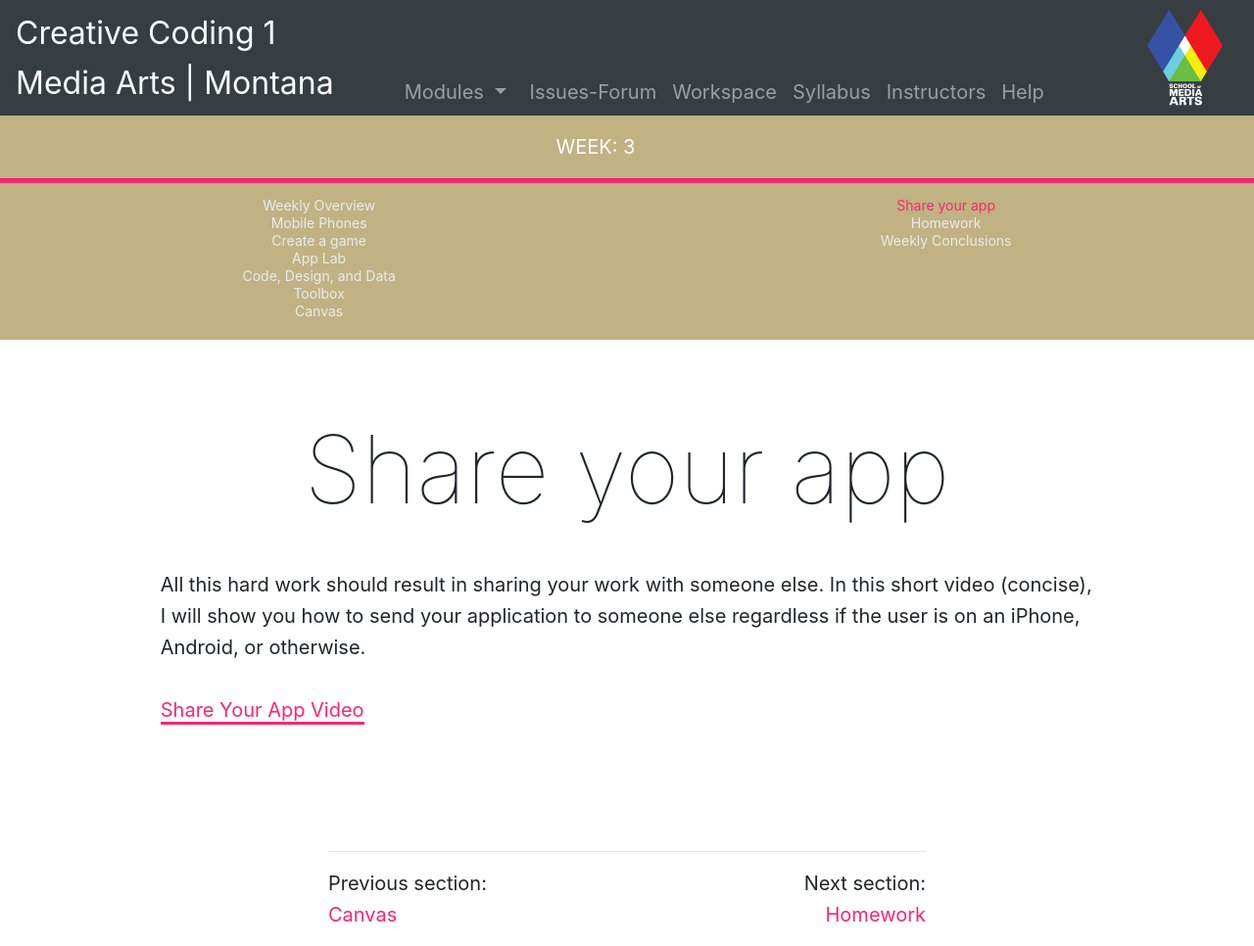
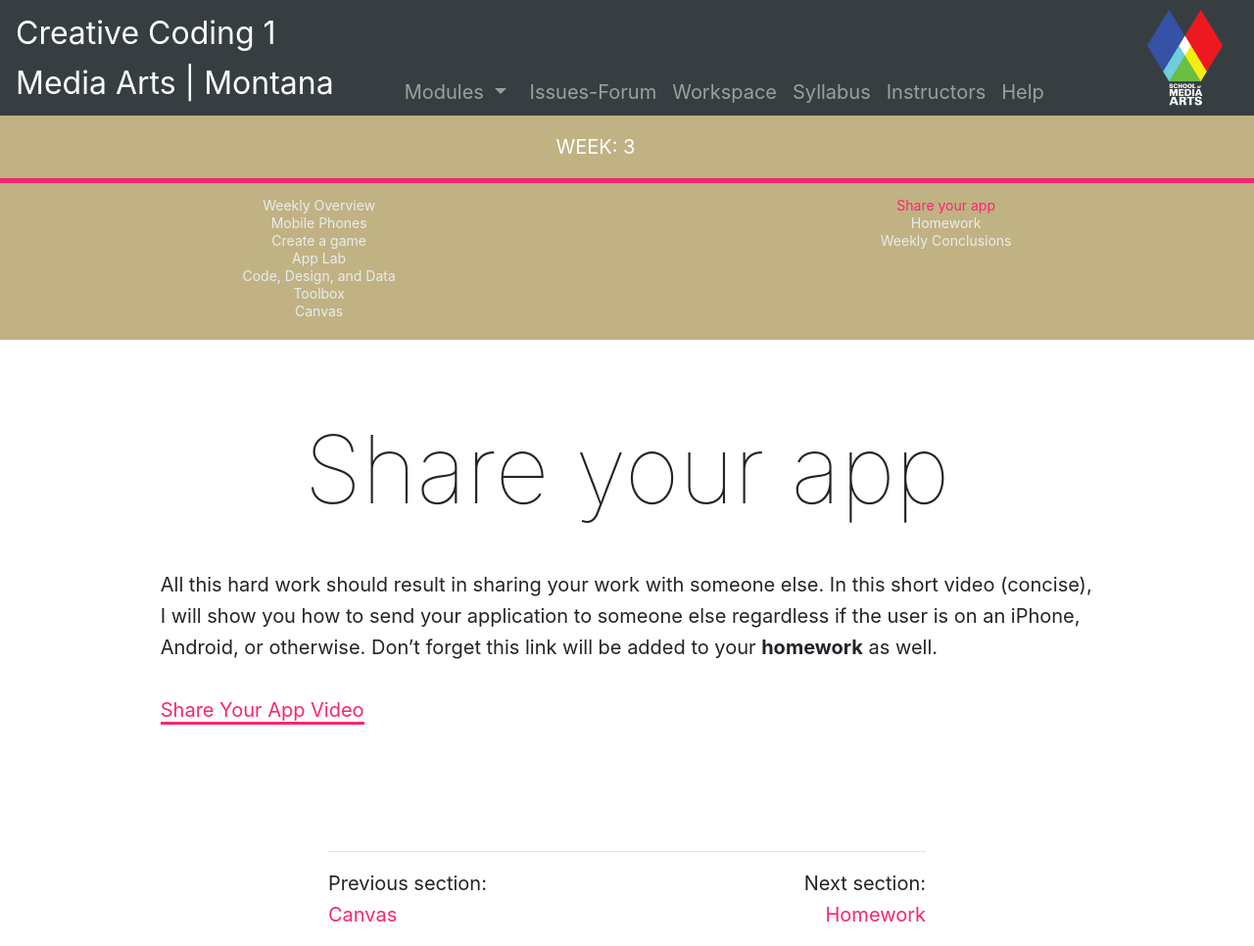
Before and after one commit to Montana-Media-Arts/MART120-Spring2023, a Jekyll site: the page built from modules/week-4/_posts/2017-01-13-share-your-app.md, in a window 1280 px wide. Shown: the whole page at 98% size. Built offline with Jekyll 4.4.1, drawn with Linux system fonts in a browser that asks for light colours; nearby versions of some CDN libraries; a script that is not in the unit is left out.

Commit message:
updated the language

```diff
--- a/modules/week-4/_posts/2017-01-13-share-your-app.md
+++ b/modules/week-4/_posts/2017-01-13-share-your-app.md
@@ -7,6 +7,6 @@ jotted: true
 
 # Share your app
 
-All this hard work should result in sharing your work with someone else.  In this short video (concise), I will show you how to send your application to someone else regardless if the user is on an iPhone, Android, or otherwise.
+All this hard work should result in sharing your work with someone else.  In this short video (concise), I will show you how to send your application to someone else regardless if the user is on an iPhone, Android, or otherwise.  Don't forget this link will be added to your <b>homework</b> as well.
 
 <p><a href="//www.youtube.com/embed/Cdkg0R8xu2U" data-lity>Share Your App Video</a></p>
```
Also changed, not shown: modules/week-4/_posts/2017-01-04-play-lab.md (+1 -1 lines).
